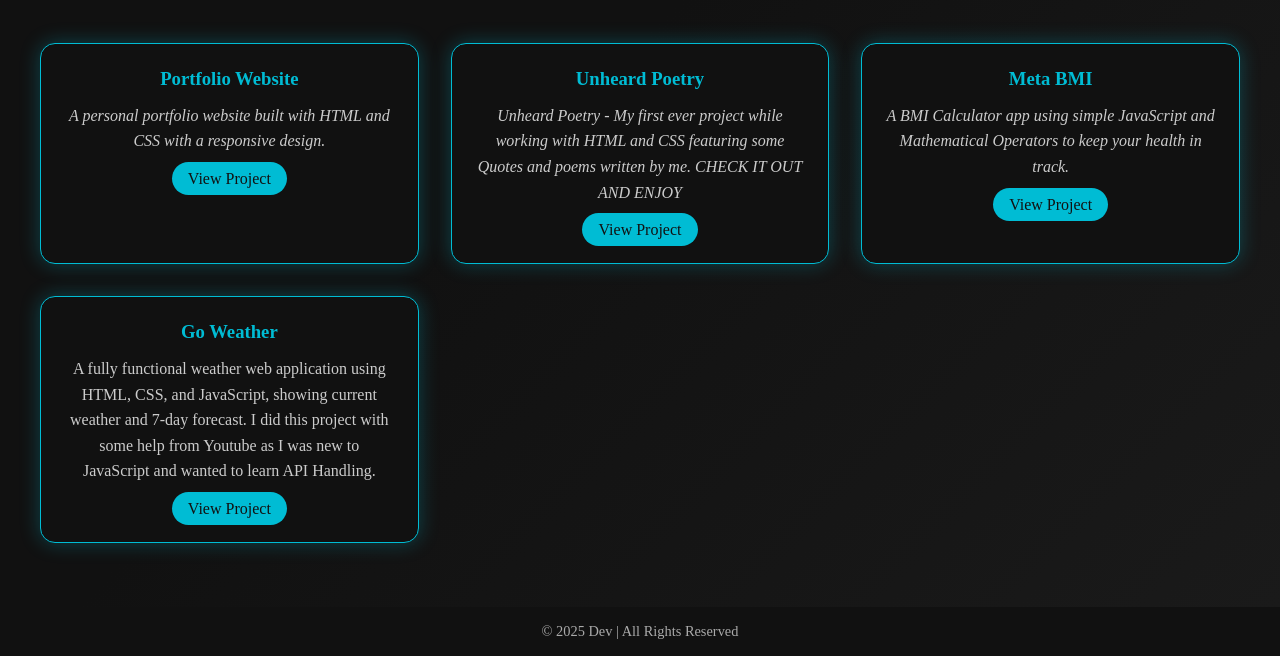
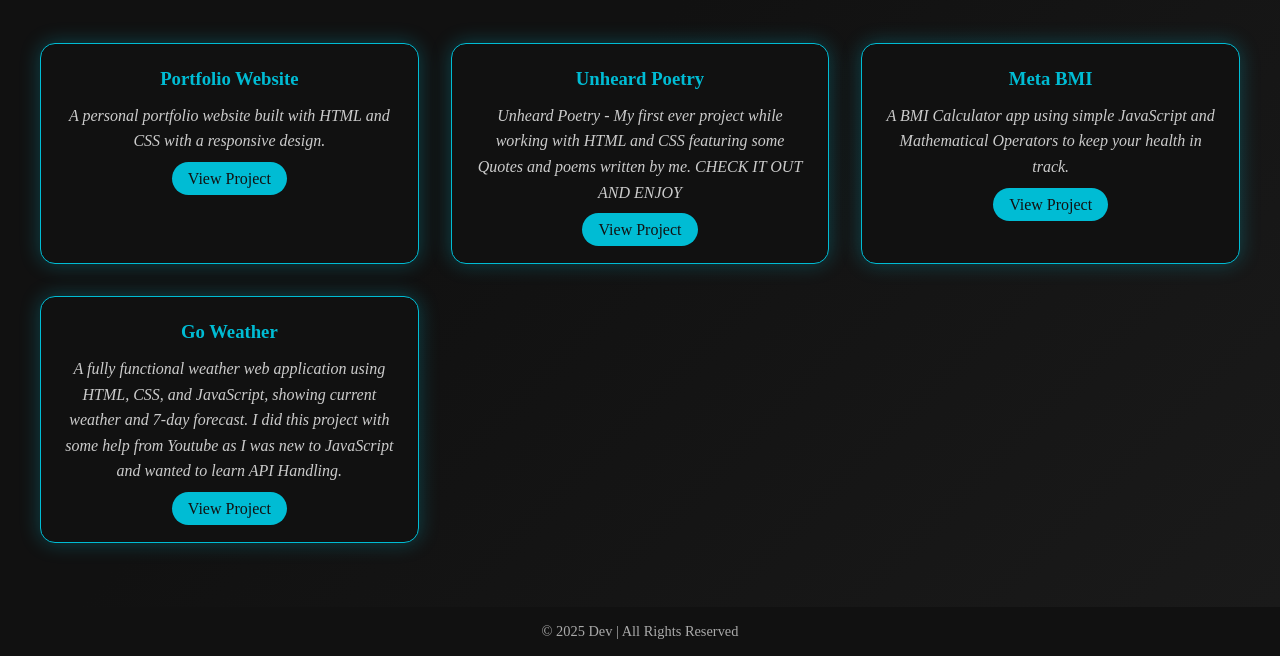
Before and after one commit to deeeevvv/dev.portfolio, a plain HTML site: page projects.html in a window 1280 px wide. Shown: the part 184-840 px from the top of the page. Drawn offline with Linux system fonts and the light colour scheme.

Commit message:
Add files via upload

```diff
--- a/projects.html
+++ b/projects.html
@@ -47,7 +47,7 @@
 
       <div class="project-card">
         <h3>Go Weather</h3>
-        <p>A fully functional weather web application using HTML, CSS, and JavaScript, showing current weather and 7-day forecast. I did this project with some help from Youtube as I was new to JavaScript and wanted to learn API Handling.</p>
+       <i> <p>A fully functional weather web application using HTML, CSS, and JavaScript, showing current weather and 7-day forecast. I did this project with some help from Youtube as I was new to JavaScript and wanted to learn API Handling.</p></i>
         <a href="https://deeeevvv.github.io/Go.Weather/" target="_blank">View Project</a>
       </div>
 
```
